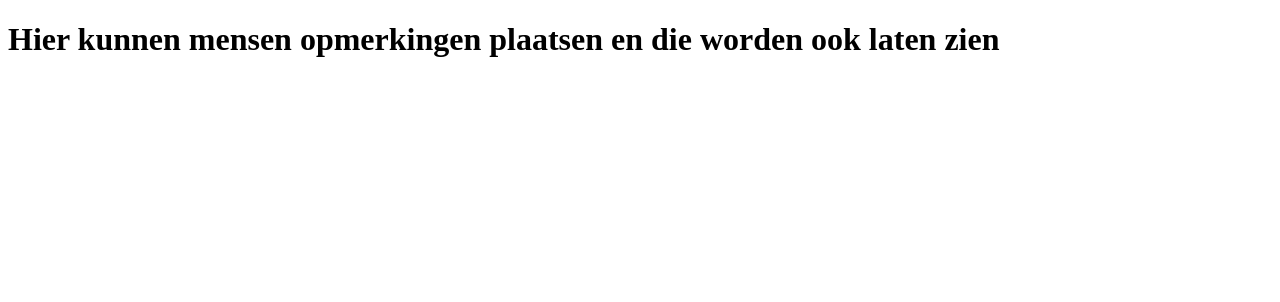
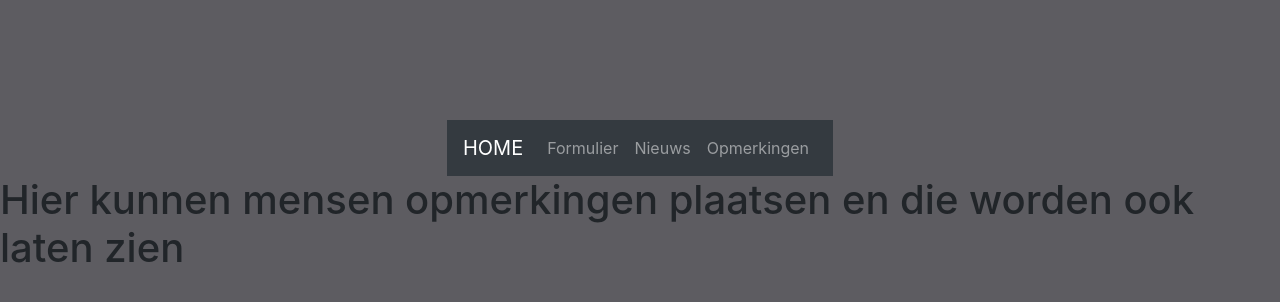
Before and after one commit to Midsty/Bootsrap-Design, a plain HTML site: page Opmerkingen.html in a window 1280 px wide. Drawn offline with nearby package versions, Linux system fonts and the light colour scheme.

Commit message:
Navbar toegevoegd

```diff
--- a/Opmerkingen.html
+++ b/Opmerkingen.html
@@ -5,8 +5,35 @@
     <meta http-equiv="X-UA-Compatible" content="IE=edge">
     <meta name="viewport" content="width=device-width, initial-scale=1.0">
     <title>Opmerkingen</title>
+    <link rel="stylesheet" href="https://stackpath.bootstrapcdn.com/bootstrap/4.3.1/css/bootstrap.min.css" integrity="sha384-ggOyR0iXCbMQv3Xipma34MD+dH/1fQ784/j6cY/iJTQUOhcWr7x9JvoRxT2MZw1T" crossorigin="anonymous">
+
+    <link rel="stylesheet" href="style.css">
 </head>
 <body>
+      <!-- De Navbar -->
+
+  <nav class="navbar navbar-expand-sm navbar-dark bg-dark ">
+    <a href="index.html" class="navbar-brand">HOME</a>
+    <button class="navbar-toggler" data-toggle="collapse" data-target="#navbarMenu">
+      <span class="navbar-toggler-icon"></span>
+    </button>
+
+    <div class="collapse navbar-collapse" id="navbarMenu">
+      <ul class="navbar-nav">
+        <li class="nav-item">
+          <a href="Formulier.html" class="nav-link">Formulier</a>
+        </li>
+        <li class="nav-item">
+          <a href="nieuws.html" class="nav-link">Nieuws</a>
+        </li>
+        <li class="nav-item">
+          <a href="Opmerkingen.html" class="nav-link">Opmerkingen</a>
+        </li>
+      </ul>
+    </div>
+  </nav>
+
+
     <h1>Hier kunnen mensen opmerkingen plaatsen en die worden ook laten zien</h1>
 </body>
 </html>
```
Also changed, not shown: Formulier.html (+0 -1 lines).
